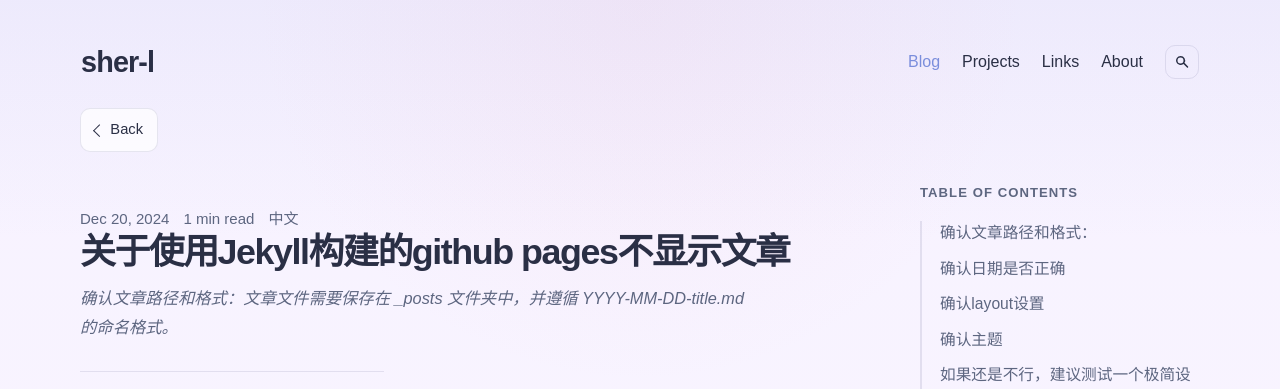
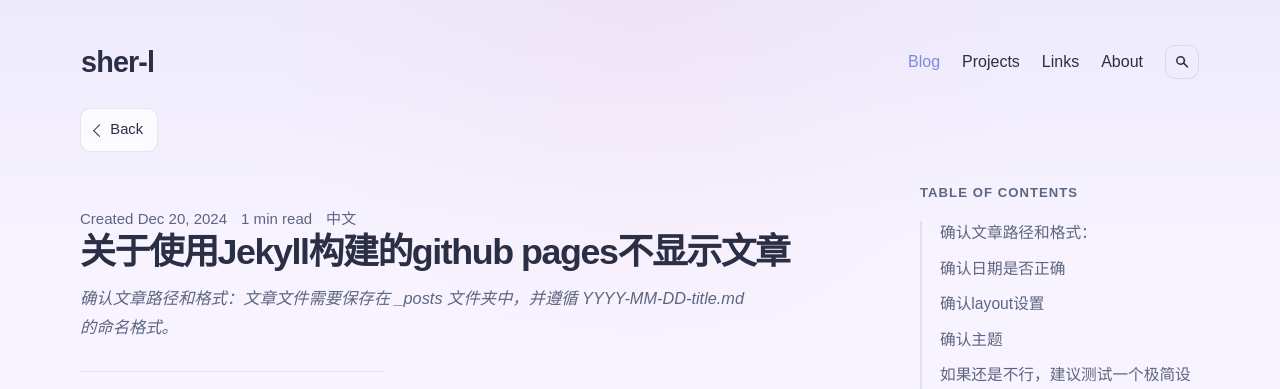
Before and after one commit to sher-l/sher-l.github.io, a Jekyll site: the page built from _posts/2024-12-20-display.md, in a window 1280 px wide and 900 px high. Shown: the top 389 px of the window. Built offline with Jekyll 4.4.1, drawn with Linux system fonts in a browser that asks for light colours.

Commit message:
Show created and updated dates on posts

```diff
--- a/_layouts/post.html
+++ b/_layouts/post.html
@@ -8,6 +8,7 @@
   {% assign reading_minutes = 1 %}
 {% endif %}
 {% assign article_deck = page.description | default: page.excerpt | strip_html | strip_newlines | truncate: 140 %}
+{% assign updated_at = page.updated | default: page.last_modified_at %}
 
 <article class="reading-shell">
   <a class="back-link" href="{{ '/blog/' | relative_url }}" data-back-link>Back</a>
@@ -16,7 +17,10 @@
     <div class="reading-main">
       <header class="article-header" id="content-header">
         <div class="article-meta-line">
-          <time datetime="{{ page.date | date_to_xmlschema }}">{{ page.date | date: "%b %-d, %Y" }}</time>
+          <span>Created <time datetime="{{ page.date | date_to_xmlschema }}">{{ page.date | date: "%b %-d, %Y" }}</time></span>
+          {% if updated_at and updated_at != page.date %}
+            <span>Updated <time datetime="{{ updated_at | date_to_xmlschema }}">{{ updated_at | date: "%b %-d, %Y" }}</time></span>
+          {% endif %}
           <span>{{ reading_minutes }} min read</span>
           <span>中文</span>
           {% if page.categories and page.categories != empty %}
```
Also changed, not shown: _posts/2026-04-22-codex-cli-cheatsheet.md (+1 -0 lines).
